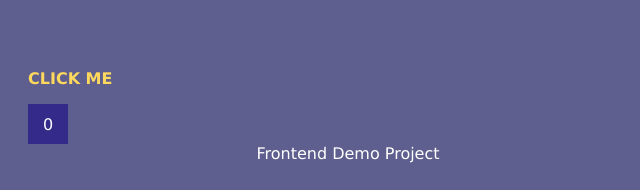
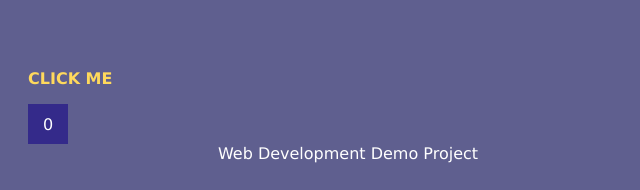
Before and after one commit to michns/Web-Dev-repository, a plain HTML site: page index.html in a window 1280 px wide. Shown: the top 190 px of the page, 292-932 px from the left. Drawn offline with Linux system fonts and the light colour scheme.

Commit message:
Update index.html

```diff
--- a/index.html
+++ b/index.html
@@ -14,7 +14,7 @@
                 <p>CLICK ME</p>
                 <span>0</span>
             </div>
-            <div class="headline">Frontend Demo Project</div>
+            <div class="headline">Web Development Demo Project</div>
 
         </header>
 
```
